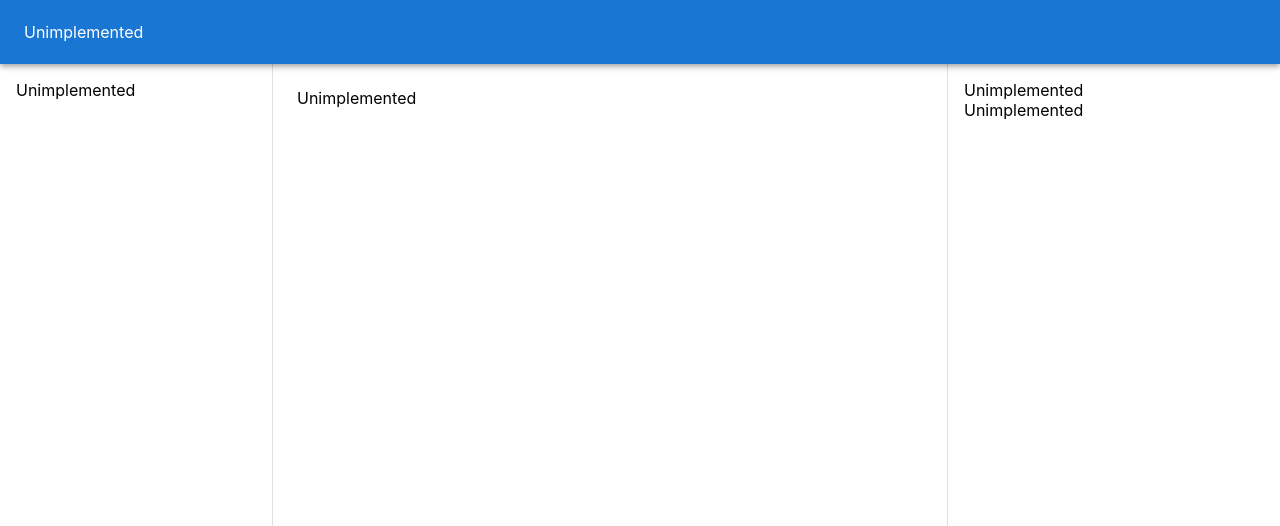
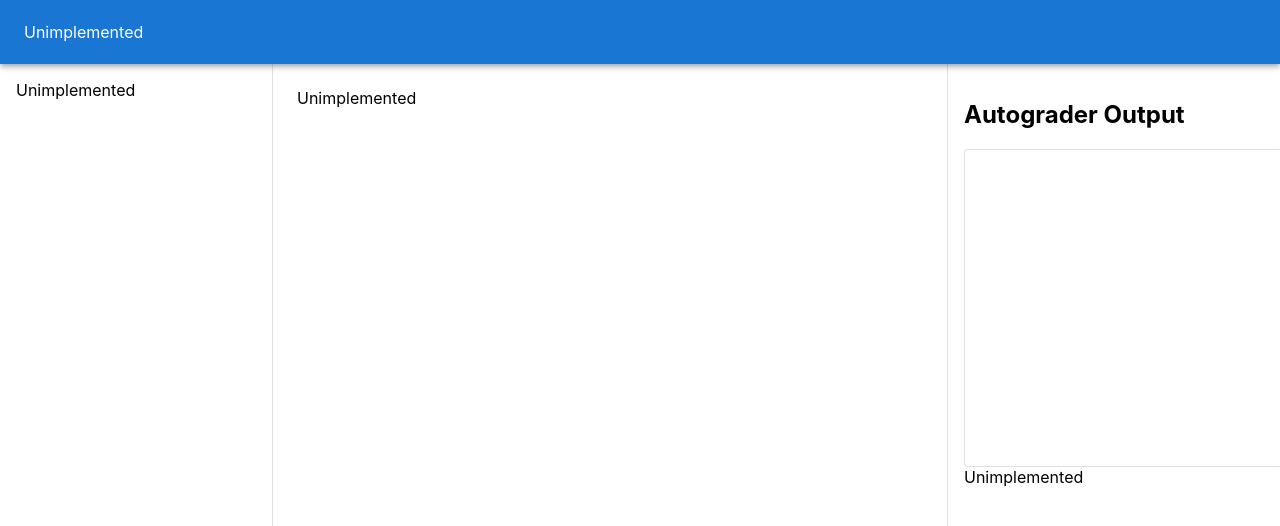
Before and after one commit to berkeley-cdss/assignment-snapshots, a React (Create React App) app in the folder src/app/client/: page / in a window 1280 px wide. Shown: the top 526 px of the page. Built offline with nearby package versions, Linux system fonts and the light colour scheme.

Commit message:
Add AutograderOutput component

```diff
--- a/src/app/client/src/components/AutograderOutput.tsx
+++ b/src/app/client/src/components/AutograderOutput.tsx
@@ -1,7 +1,27 @@
-import React from 'react';
+import React from "react";
 
-function AutograderOutput() {
-  return <div>Unimplemented</div>;
+import { Paper, Typography } from "@mui/material";
+import { styled } from "@mui/material/styles";
+
+const FixedSizeDisplayBox = styled(Paper)(({ theme }) => ({
+  width: "300px", // Set your desired fixed width
+  height: "300px", // Set your desired fixed height
+  overflow: "auto", // Enable both horizontal and vertical scrolling
+  padding: theme.spacing(1), // Add some padding for better readability
+}));
+
+function AutograderOutput({ text }) {
+  return (
+    <div>
+      <h2>Autograder Output</h2>
+
+      <FixedSizeDisplayBox variant="outlined">
+        <Typography component="pre" style={{ whiteSpace: "pre-wrap" }}>
+          {text}
+        </Typography>
+      </FixedSizeDisplayBox>
+    </div>
+  );
 }
 
 export default AutograderOutput;
```
